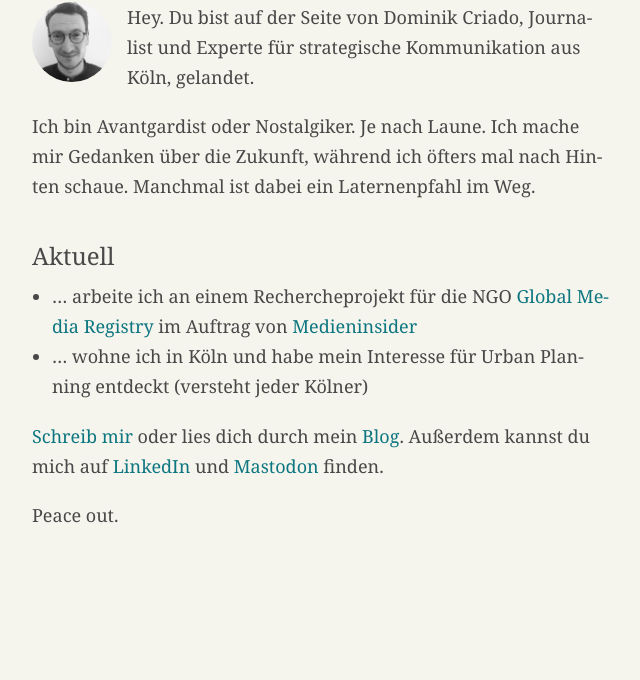
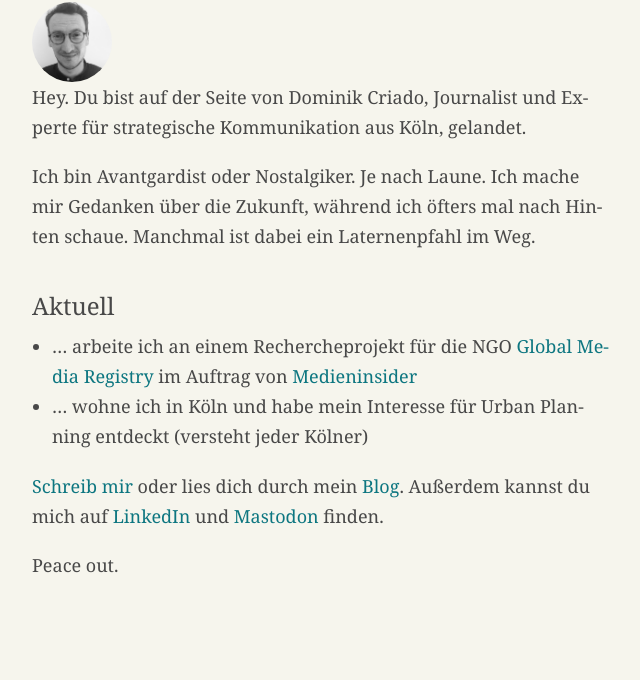
Before and after one commit to dom543/dom543.github.io, a plain HTML site: page index.html in a window 1280 px wide. Shown: the part 120-800 px from the top of the page, without its empty margins (318-958 px from the left). Drawn offline with Linux system fonts and the light colour scheme.

Commit message:
Update index.html

```diff
--- a/index.html
+++ b/index.html
@@ -12,7 +12,7 @@
 <h1>DOMINIK CRIADO</h1>
 
  <a href="foto.JPG">
-            <img src="foto.JPG" width="150" height="150" class="avatar" alt="My Face. Deal with it." align="left">
+            <img src="foto.JPG" width="150" height="150" class="avatar" alt="My Face. Deal with it.">
         </a>
 
 <p>Hey. Du bist auf der Seite von Dominik Criado, Journalist und Experte für strategische Kommunikation aus Köln, gelandet.</p>
```
